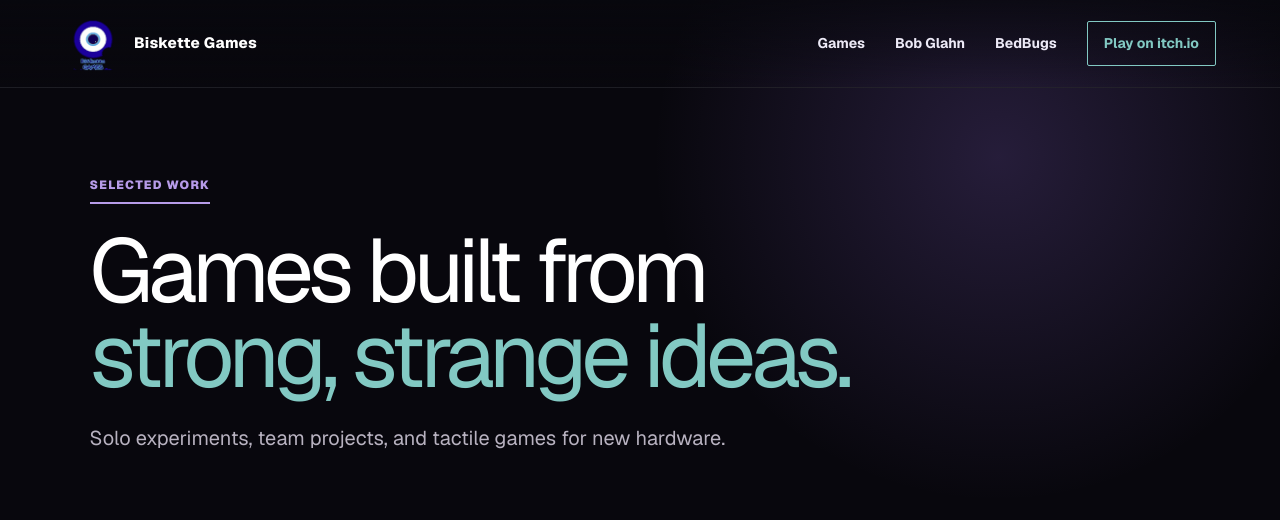
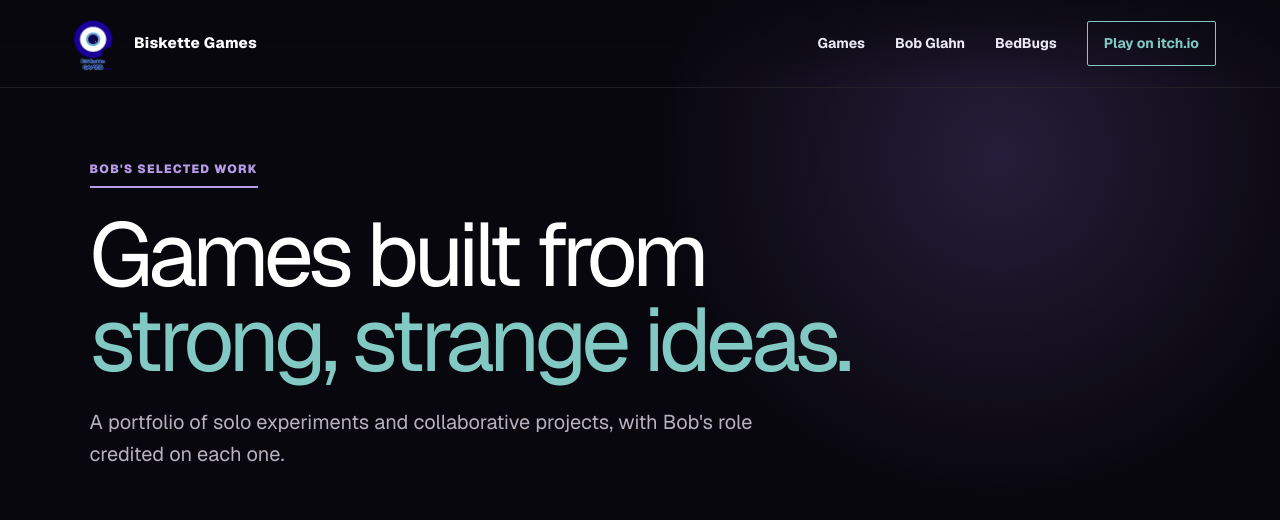
Before and after one commit to armyofbob/biskette-games, a Next.js app: page /games in a window 1280 px wide. Shown: the top 520 px of the page. Built offline with nearby package versions, Linux system fonts and the light colour scheme.

Commit message:
Frame itch projects as Bob's portfolio

```diff
--- a/app/games/page.tsx
+++ b/app/games/page.tsx
@@ -7,9 +7,9 @@ export default function GamesPage() {
     <main>
       <Header />
       <section className="inner-hero">
-        <span className="eyebrow">Selected work</span>
+        <span className="eyebrow">Bob&apos;s selected work</span>
         <h1>Games built from<br /><em>strong, strange ideas.</em></h1>
-        <p>Solo experiments, team projects, and tactile games for new hardware.</p>
+        <p>A portfolio of solo experiments and collaborative projects, with Bob&apos;s role credited on each one.</p>
       </section>
       <section className="portfolio-list">
         {games.map((game, index) => (
```
